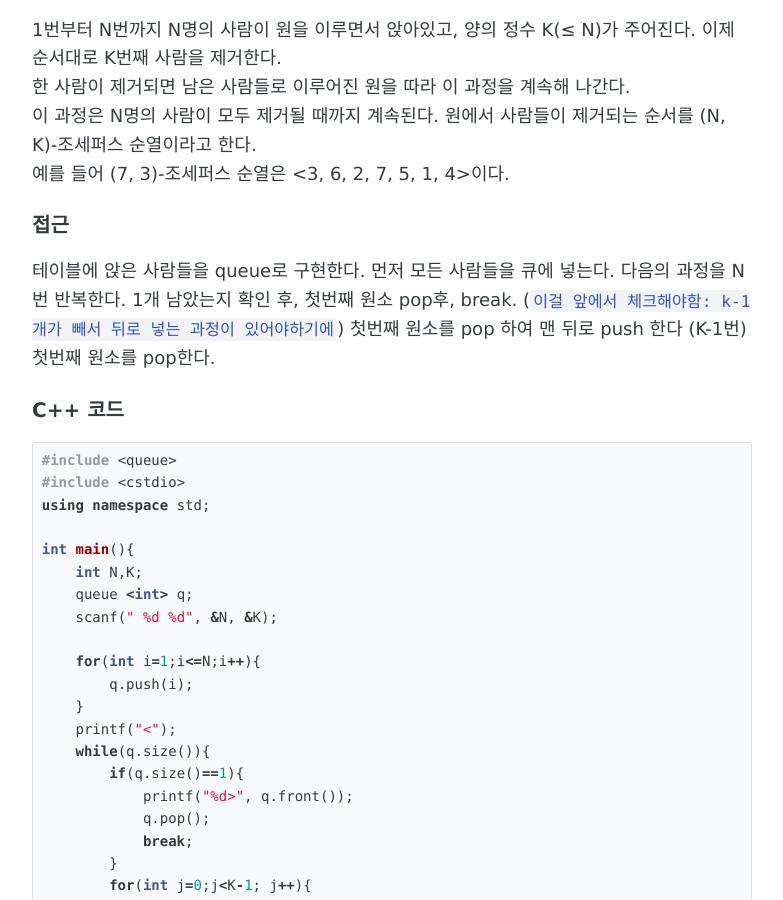
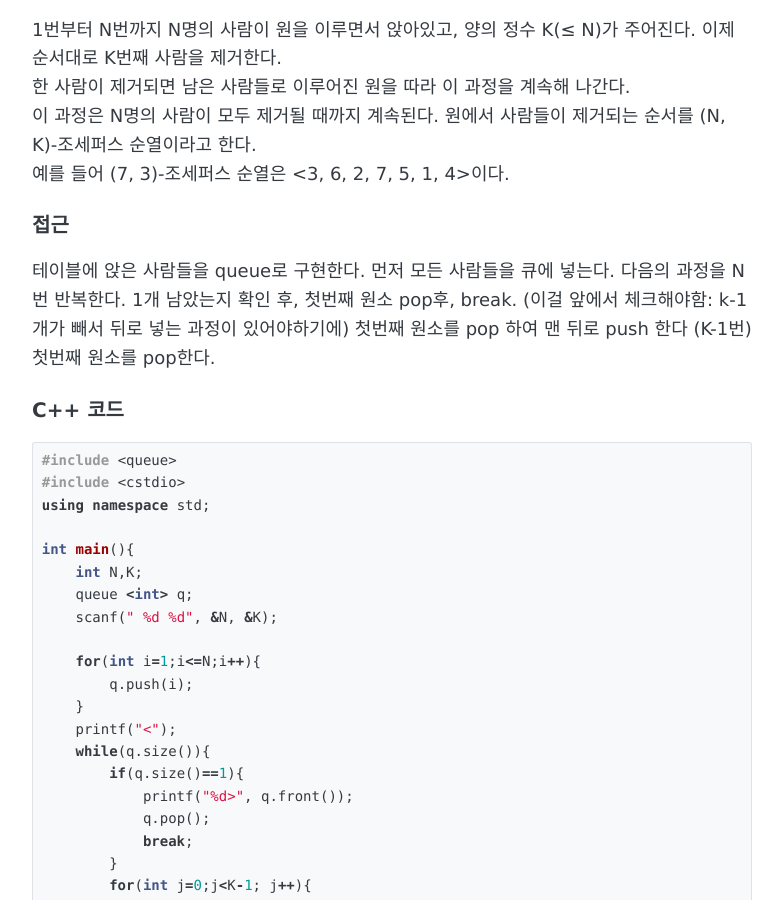
Before and after one commit to younghyunshin/younghyunshin.github.io, a Jekyll site: the page built from _posts/2022-07-04-baekjoon-1158.md, in a window 1280 px wide and 900 px high, scrolled down 341 px. Shown: the whole window, without its empty margins (248-1031 px from the left). Built offline with Jekyll 4.4.1, drawn with Linux system fonts in a browser that asks for light colours; comment, search, counter and statistics services are not loaded.

```diff
--- a/_posts/2022-07-04-baekjoon-1158.md
+++ b/_posts/2022-07-04-baekjoon-1158.md
@@ -16,7 +16,7 @@ comments: true
 테이블에 앉은 사람들을 queue로 구현한다.
 먼저 모든 사람들을 큐에 넣는다.
 다음의 과정을 N번 반복한다.
-    1개 남았는지 확인 후, 첫번째 원소 pop후, break. (`이걸 앞에서 체크해야함: k-1개가 빼서 뒤로 넣는 과정이 있어야하기에`)
+    1개 남았는지 확인 후, 첫번째 원소 pop후, break. (이걸 앞에서 체크해야함: k-1개가 빼서 뒤로 넣는 과정이 있어야하기에)
     첫번째 원소를 pop 하여 맨 뒤로 push 한다 (K-1번)
     첫번째 원소를 pop한다.
 
```
Also changed, not shown: other parts of _posts/2022-07-04-baekjoon-1158.md (+2 -1 lines), _posts/2022-07-04-capstone-done.md (+1 -1 lines).
